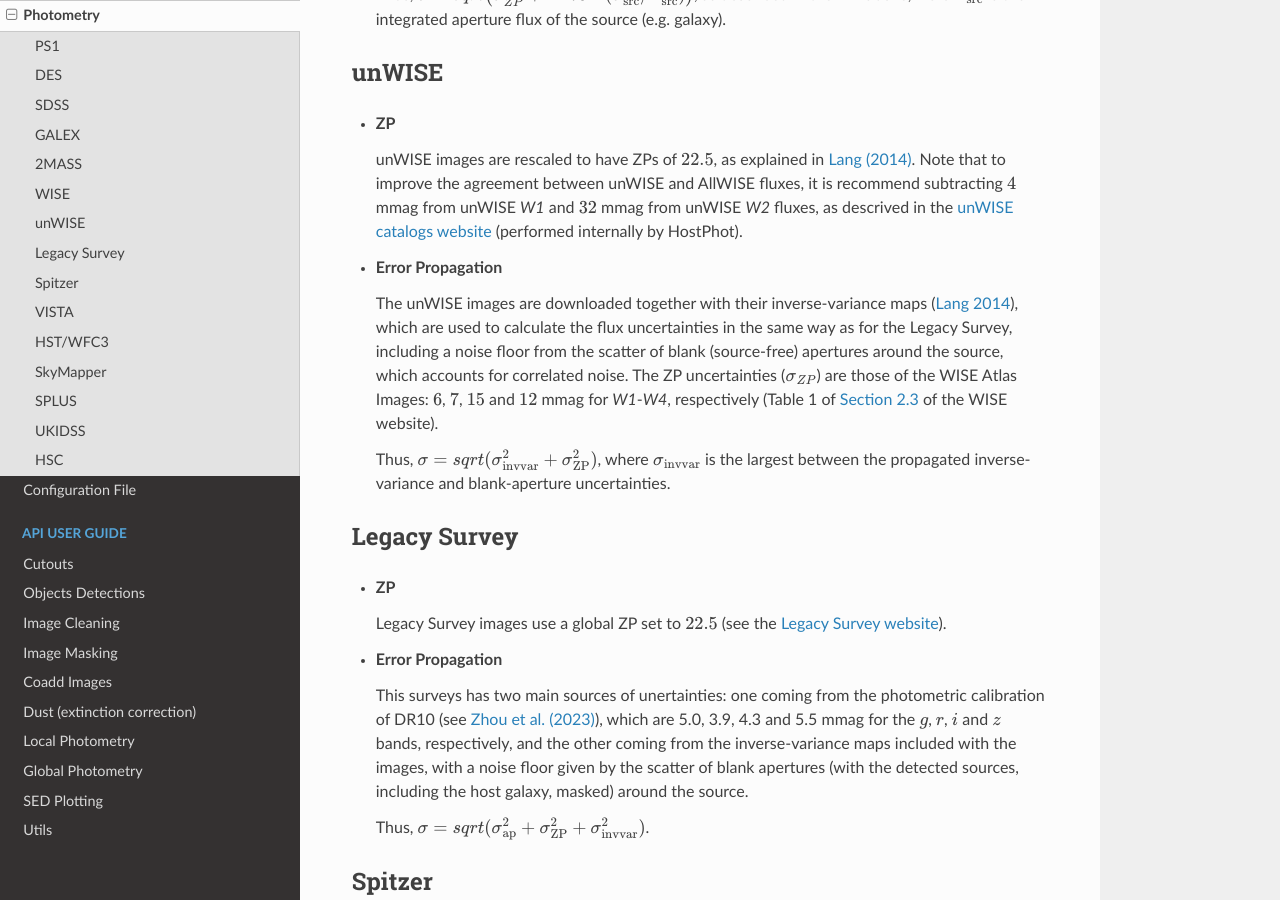
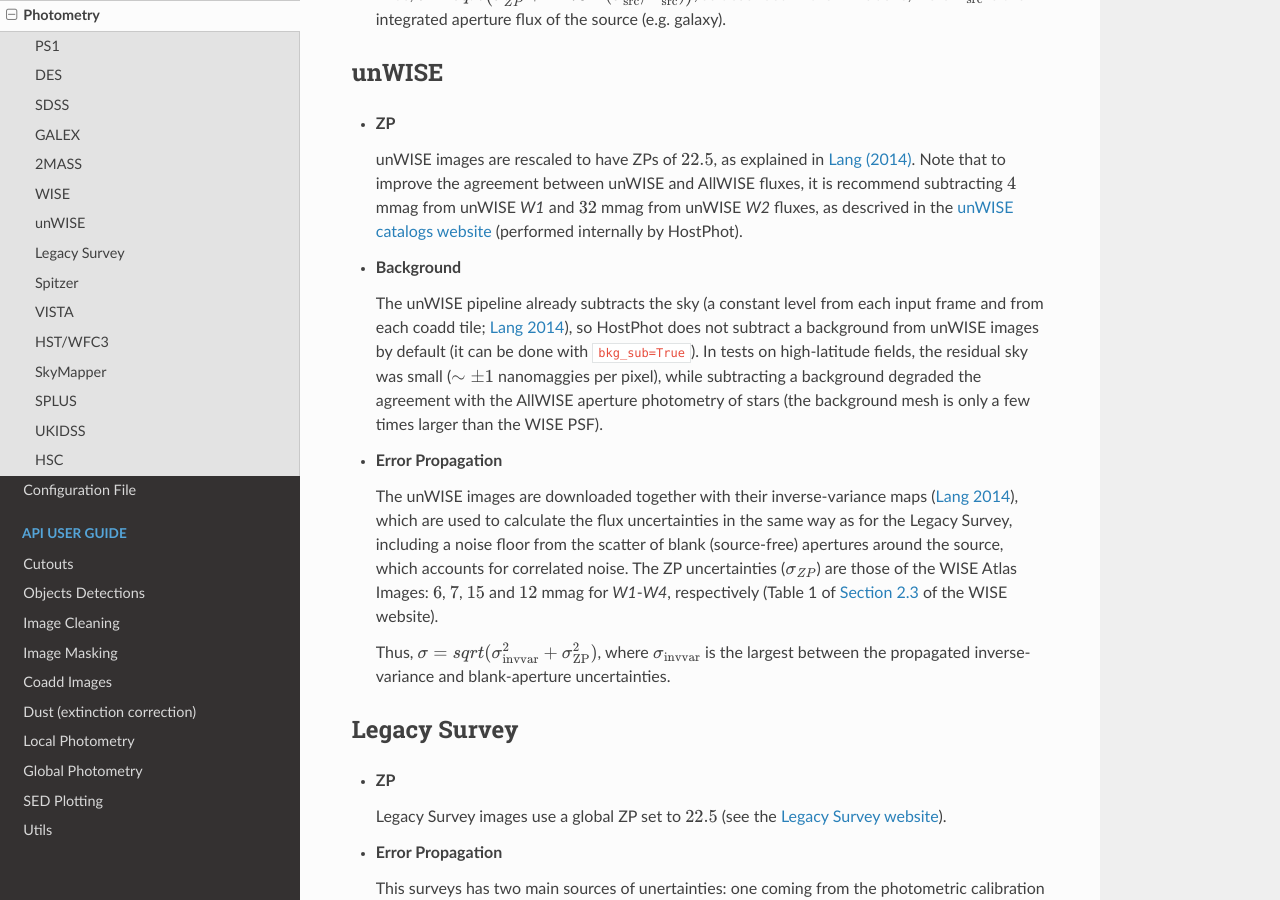
Before and after one commit to temuller/hostphot, a Sphinx documentation site: the page built from docs/further_information/photometry.rst, in a window 1280 px wide and 900 px high, scrolled down 3907 px. Built offline with Sphinx 7.4.7 and the Read the Docs theme 3.1.0, drawn with Linux system fonts in a browser that asks for light colours; pages that are not in the unit, such as notebooks, are missing from menus.

Commit message:
Docs: unWISE background is subtracted by the unWISE pipeline
Co-Authored-By: Claude Opus 5.5 <noreply@anthropic.com>

```diff
--- a/docs/further_information/photometry.rst
+++ b/docs/further_information/photometry.rst
@@ -134,6 +134,10 @@ unWISE
 * **ZP**
 
   unWISE images are rescaled to have ZPs of :math:`22.5`, as explained in `Lang (2014) <https://iopscience.iop.org/article/10.1088/0004-6256/147/5/108>`_. Note that to improve the agreement between unWISE and AllWISE fluxes, it is recommend subtracting :math:`4` mmag from unWISE *W1* and :math:`32` mmag from unWISE *W2* fluxes, as descrived in the `unWISE catalogs website <https://catalog.unwise.me/catalogs.html#absolute>`_ (performed internally by HostPhot).
+
+* **Background**
+
+  The unWISE pipeline already subtracts the sky (a constant level from each input frame and from each coadd tile; `Lang 2014 <https://iopscience.iop.org/article/10.1088/0004-6256/147/5/108>`_), so HostPhot does not subtract a background from unWISE images by default (it can be done with ``bkg_sub=True``). In tests on high-latitude fields, the residual sky was small (:math:`\sim\pm1` nanomaggies per pixel), while subtracting a background degraded the agreement with the AllWISE aperture photometry of stars (the background mesh is only a few times larger than the WISE PSF).
 
 * **Error Propagation**
 
```
